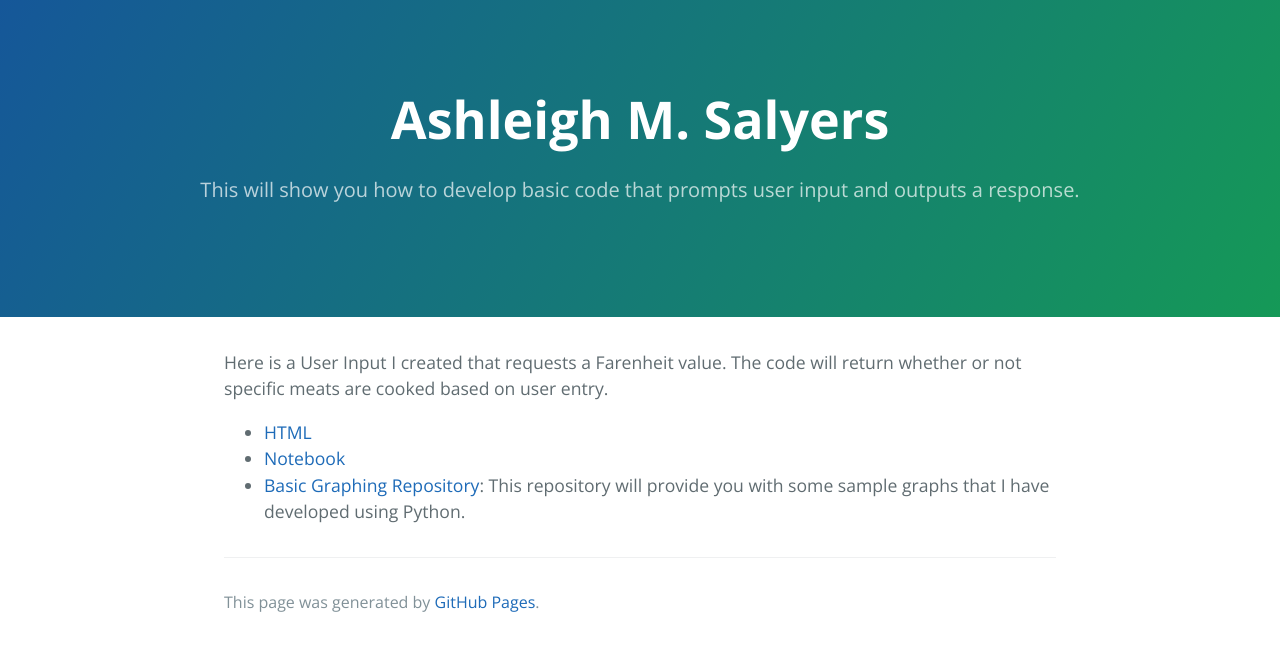
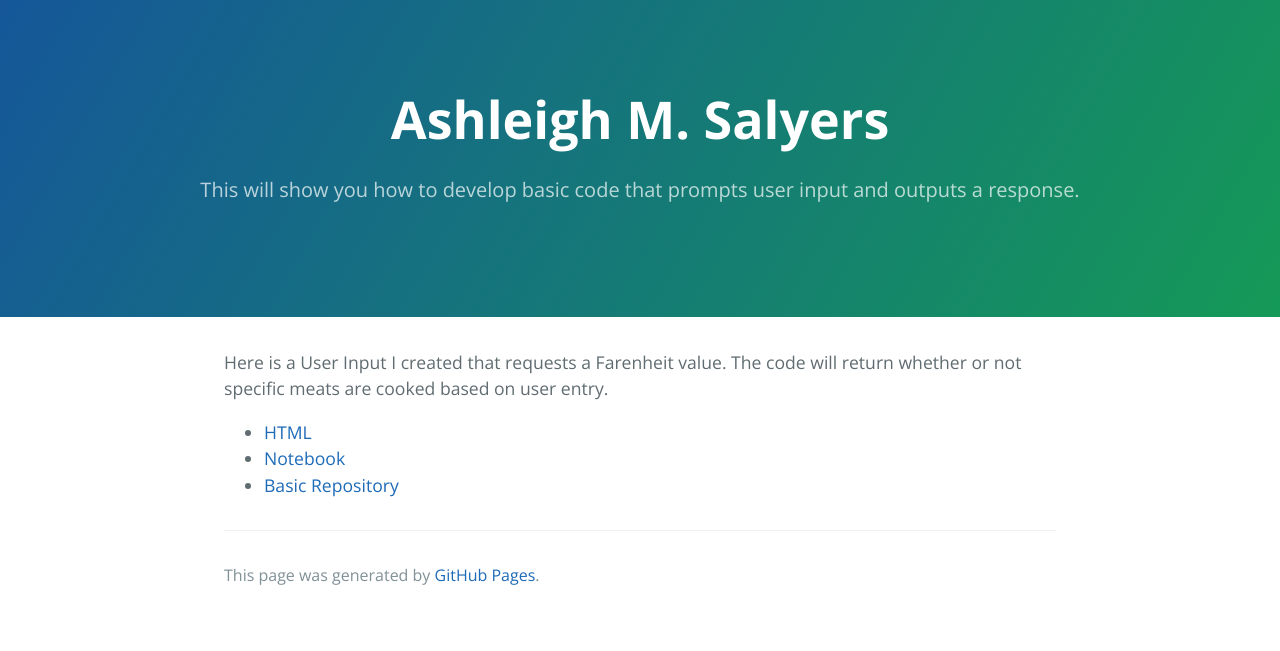
Before and after one commit to salyersashleigh/salyersashleigh.github.io, a Jekyll site: the page built from User Inputs/index.md, in a window 1280 px wide. Shown: the top 651 px of the page. Built offline with Jekyll 4.4.1, drawn with Linux system fonts in a browser that asks for light colours; our own code applies the rules of GitHub Pages for plain Markdown files.

Commit message:
Update index.md

```diff
--- a/User Inputs/index.md
+++ b/User Inputs/index.md
@@ -6,4 +6,4 @@ description: This will show you how to develop basic code that prompts user inpu
 Here is a User Input I created that requests a Farenheit value. The code will return whether or not specific meats are cooked based on user entry.
 - [HTML](User Inputs.html)
 - [Notebook](User Inputs.ipynb)
-- [Basic Graphing Repository](https://github.com/salyersashleigh/sample): This repository will provide you with some sample graphs that I have developed using Python.
+- [Basic Repository](https://github.com/salyersashleigh/sample)
```
